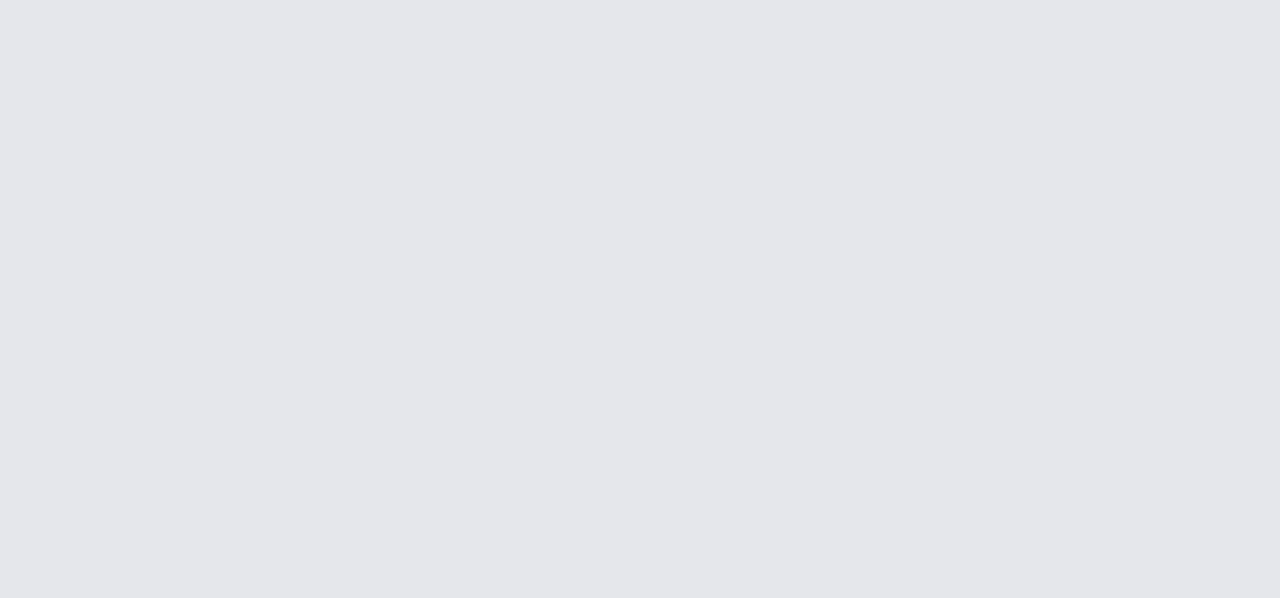
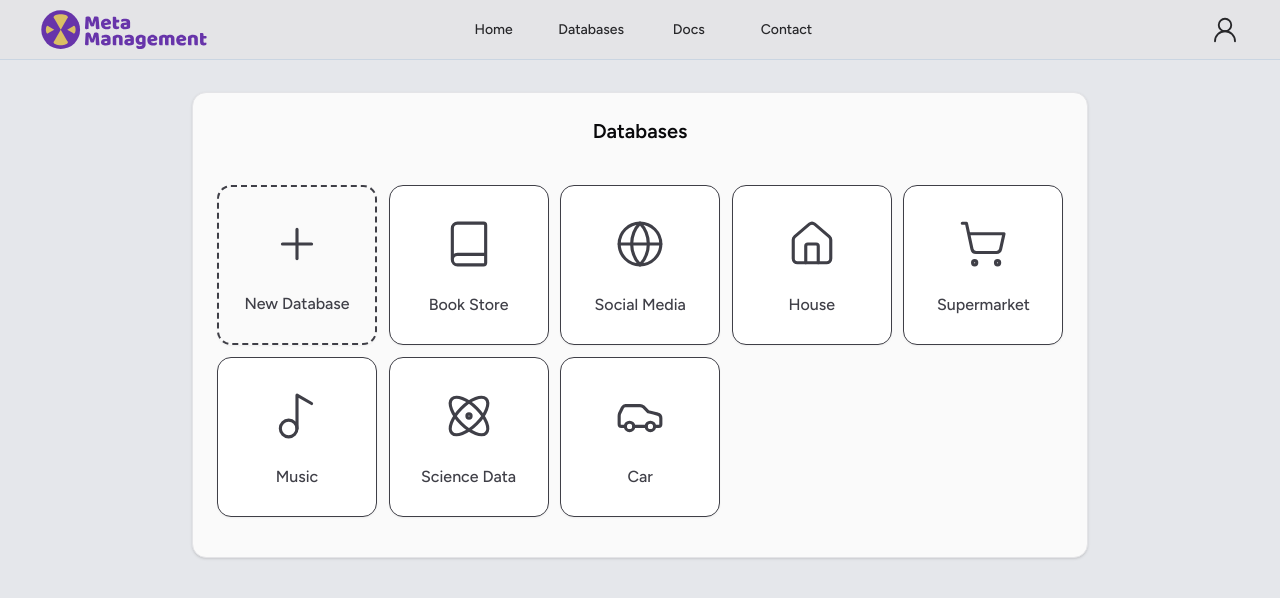
Before and after one commit to oguiaugusto/meta-management, a React (Vite) app: page /databases in a window 1280 px wide. Before the commit this address had no page. Shown: the top 598 px of the page. Built offline with nearby package versions, Linux system fonts and the light colour scheme.

Commit message:
start Databases page

```diff
--- a/src/App.tsx
+++ b/src/App.tsx
@@ -1,8 +1,9 @@
 import React from 'react';
 import { Route, BrowserRouter as Router, Routes } from 'react-router';
+import { Home } from './modules/User/pages/Home';
 import { Login } from './modules/User/pages/Login';
 import { Register } from './modules/User/pages/Register';
-import { Home } from './modules/User/pages/Home';
+import { Databases } from './modules/User/pages/Databases';
 
 const App: React.FC = () => {
   return (
@@ -11,6 +12,7 @@ const App: React.FC = () => {
         <Route path="/" element={ <Home /> } />
         <Route path="/login" element={ <Login /> } />
         <Route path="/register" element={ <Register /> } />
+        <Route path="/databases" element={ <Databases /> } />
       </Routes>
     </Router>
   );
--- /dev/null
+++ b/src/modules/User/pages/Databases.tsx
@@ -0,0 +1,55 @@
+import React from 'react';
+import { Atom, Book, Car, Globe, House, Music2, Plus, ShoppingCart } from 'lucide-react';
+import {
+  Card,
+  CardContent,
+  CardHeader,
+  CardTitle,
+} from '@/components/ui/card';
+import { Header } from '@/shared/components/Header';
+import { ItemCard } from '@/shared/components/ItemCard';
+import { ZINC_700 } from '@/shared/constants';
+
+const iconProps = {
+  size: 50,
+  strokeWidth: 1.5,
+  color: ZINC_700,
+};
+
+/* Temporary data
+ */
+const data = [
+  { name: 'Book Store', link: '#', icon: <Book { ...iconProps } /> },
+  { name: 'Social Media', link: '#', icon: <Globe { ...iconProps } /> },
+  { name: 'House', link: '#', icon: <House { ...iconProps } /> },
+  { name: 'Supermarket', link: '#', icon: <ShoppingCart { ...iconProps } /> },
+  { name: 'Music', link: '#', icon: <Music2 { ...iconProps } /> },
+  { name: 'Science Data', link: '#', icon: <Atom { ...iconProps } /> },
+  { name: 'Car', link: '#', icon: <Car { ...iconProps } /> },
+];
+
+const Databases: React.FC = () => {
+  return (
+    <div className="w-full flex flex-col items-center mb-10">
+      <Header />
+      <Card className="w-4xl mt-8 bg-zinc-50 pb-10">
+        <CardHeader>
+          <CardTitle className="text-center text-xl">Databases</CardTitle>
+        </CardHeader>
+        <CardContent>
+          <div className="grid grid-cols-5 gap-3 mt-5">
+            <ItemCard
+              name="New Database"
+              link="/databases/new"
+              icon={ <Plus { ...iconProps } /> }
+              isNewItem
+            />
+            { data.map((x) => <ItemCard name={ x.name } link={ x.link } icon={ x.icon } />) }
+          </div>
+        </CardContent>
+      </Card>
+    </div>
+  );
+};
+
+export { Databases };
```
